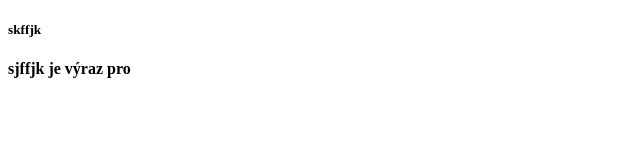
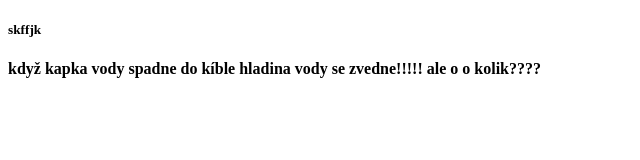
Before and after one commit to slidil1/main, a plain HTML site: page index.html in a window 1280 px wide. Shown: the whole page, without its empty margins (0-640 px from the left). Drawn offline with Linux system fonts and the light colour scheme.

Commit message:
Update index.html

```diff
--- a/index.html
+++ b/index.html
@@ -1,13 +1,17 @@
 <!DOCTYPE html>
 <html>
   <head>
-    <title>main</title>
+    <title>co se stane když kapka vody spande do kíble.</title>
   </head>
   <body>
     <h5>skffjk</h5>
     <p>
 
     </p>
-    <strong>sjffjk je výraz pro </strong>
+    <strong>když kapka vody spadne do kíble hladina vody se zvedne!!!!!</strong>
+  <strong>ale o o kolik????</strong>
+
   </body>
+
+
 </html>
```
